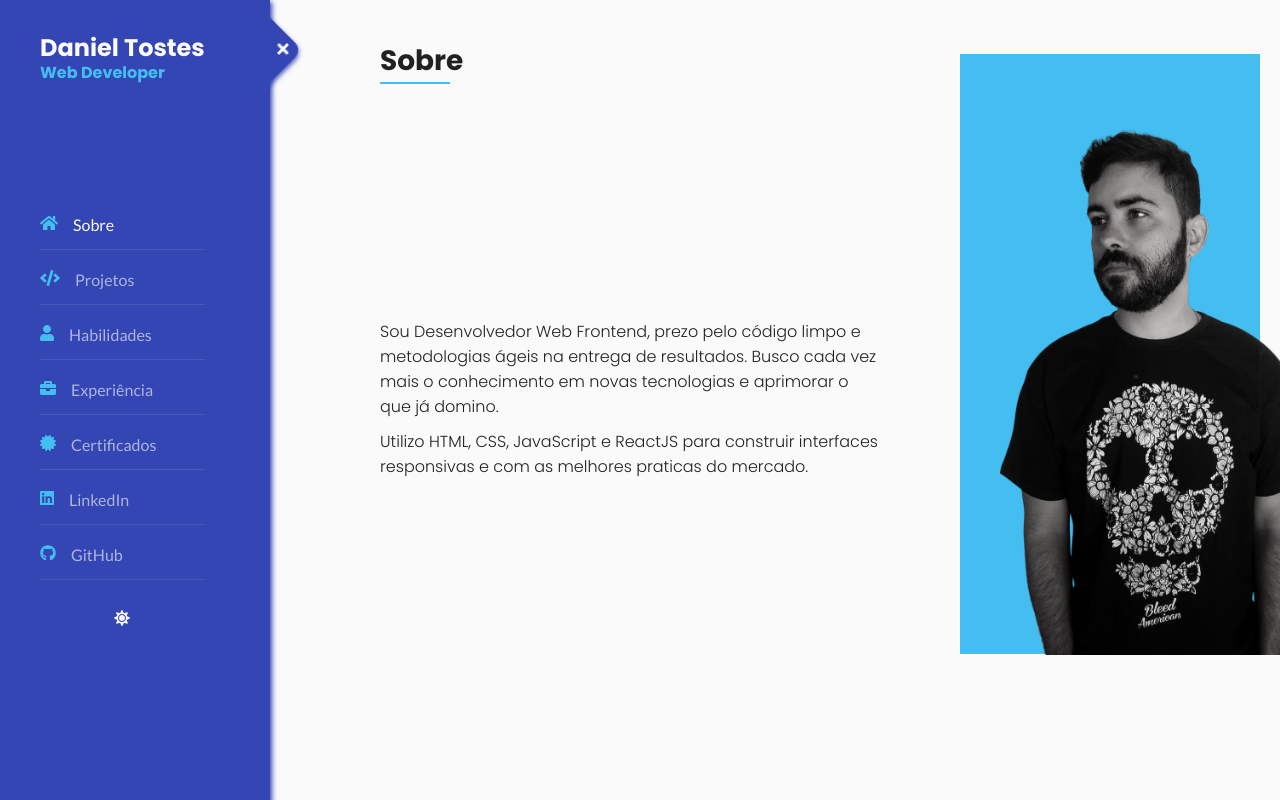
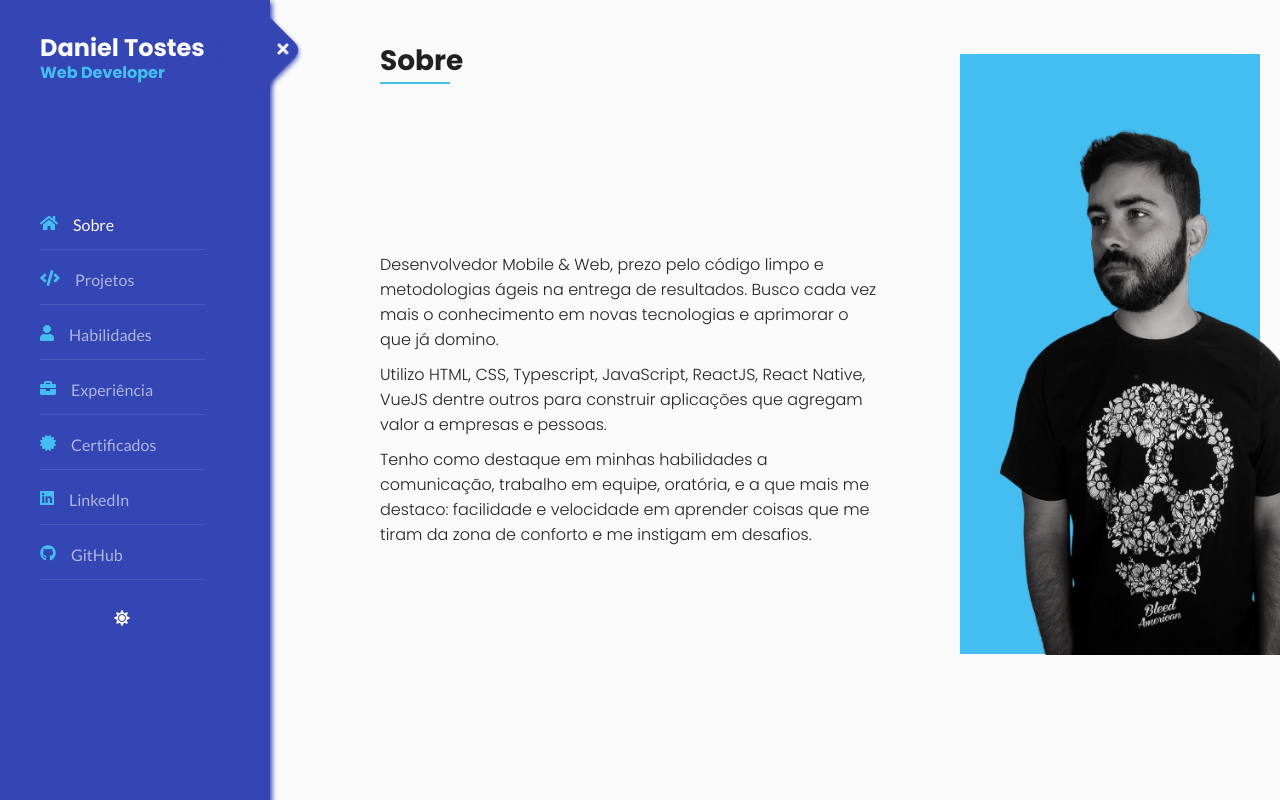
Before and after one commit to danieltvaz/danieltvaz.github.io, a React (Create React App) app: page / in a window 1280 px wide. Shown: the top 800 px of the page. Built offline with nearby package versions, Linux system fonts and the light colour scheme.

Commit message:
update: About

```diff
--- a/src/pages/About.jsx
+++ b/src/pages/About.jsx
@@ -62,13 +62,16 @@ export default function About() {
       <MeWrapper>
         <TextWrapper>
           <Paragraph>
-            Sou Desenvolvedor Web Frontend, prezo pelo código limpo e
-            metodologias ágeis na entrega de resultados. Busco cada vez mais o
-            conhecimento em novas tecnologias e aprimorar o que já domino.
+            Desenvolvedor Mobile & Web, prezo pelo código limpo e metodologias ágeis na entrega de resultados. Busco cada vez mais o conhecimento em
+            novas tecnologias e aprimorar o que já domino.
           </Paragraph>
           <Paragraph>
-            Utilizo HTML, CSS, JavaScript e ReactJS para construir interfaces
-            responsivas e com as melhores praticas do mercado.
+            Utilizo HTML, CSS, Typescript, JavaScript, ReactJS, React Native, VueJS dentre outros para construir aplicações que agregam valor a
+            empresas e pessoas.
+          </Paragraph>
+          <Paragraph>
+            Tenho como destaque em minhas habilidades a comunicação, trabalho em equipe, oratória, e a que mais me destaco: facilidade e velocidade em
+            aprender coisas que me tiram da zona de conforto e me instigam em desafios.
           </Paragraph>
         </TextWrapper>
         <ImgWrapper>
```
